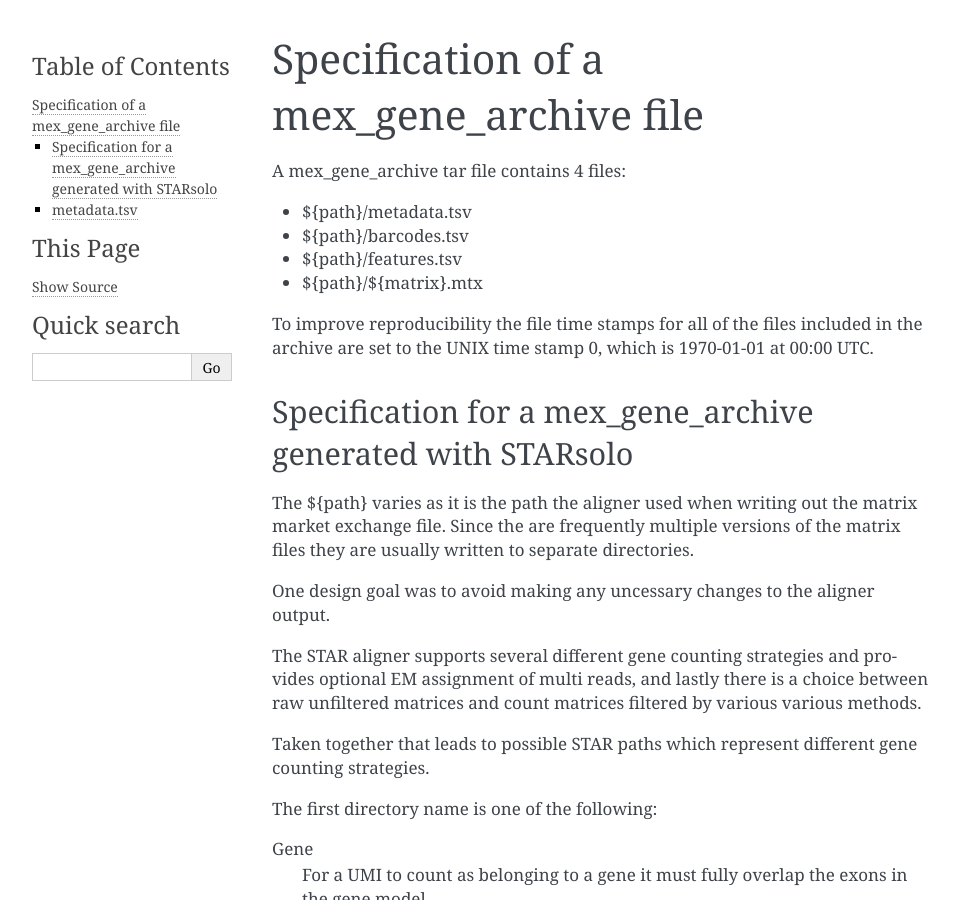
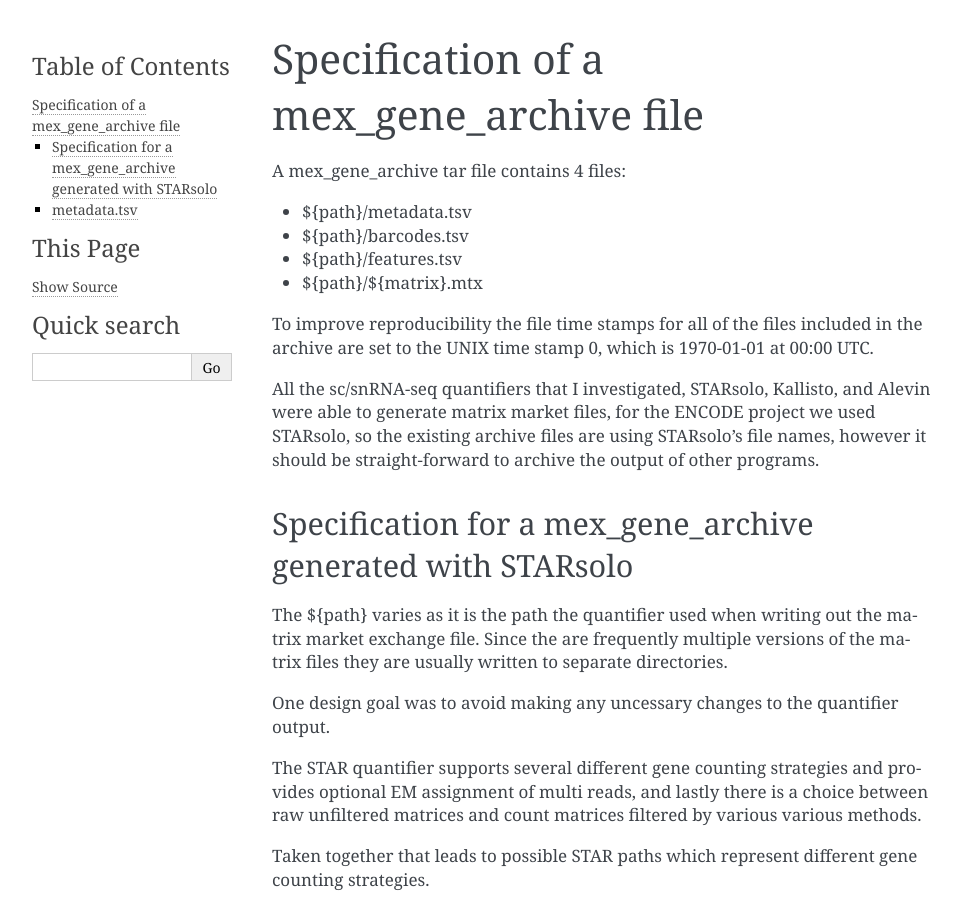
Before and after one commit to detrout/mex_gene_archive, a Sphinx documentation site: the page built from docs/specification.rst, in a window 1280 px wide and 900 px high. Shown: the whole window, without its empty margins (148-1108 px from the left). Built offline with Sphinx 7.4.7, drawn with Linux system fonts in a browser that asks for light colours; some of the changed text lies outside the part shown.

Commit message:
Describe that this should work for kallisto & alevin too
and that this stores quantifications and not alignments.

```diff
--- a/docs/specification.rst
+++ b/docs/specification.rst
@@ -11,18 +11,23 @@ A mex_gene_archive tar file contains 4 files:
 To improve reproducibility the file time stamps for all of the files included in the
 archive are set to the UNIX time stamp 0, which is 1970-01-01 at 00:00 UTC.
 
+All the sc/snRNA-seq quantifiers that I investigated, STARsolo, Kallisto, and Alevin
+were able to generate matrix market files, for the ENCODE project we used STARsolo,
+so the existing archive files are using STARsolo's file names, however it should
+be straight-forward to archive the output of other programs.
+
 
 Specification for a mex_gene_archive generated with STARsolo
 ------------------------------------------------------------
 
-The ${path} varies as it is the path the aligner used when writing out
+The ${path} varies as it is the path the quantifier used when writing out
 the matrix market exchange file. Since the are frequently multiple versions
 of the matrix files they are usually written to separate directories.
 
 One design goal was to avoid making any uncessary changes to the
-aligner output.
+quantifier output.
 
-The STAR aligner supports several different gene counting strategies and provides
+The STAR quantifier supports several different gene counting strategies and provides
 optional EM assignment of multi reads, and lastly there is a choice between
 raw unfiltered matrices and count matrices filtered by various various methods.
 
@@ -107,11 +112,11 @@ output_type
    - unfiltered sparse splice junction count matrix of unique reads
 
 software_version
-   Either the version of the aligner used for the raw matrices, or the
+   Either the version of the quantifier used for the raw matrices, or the
    version of mex_gene_archive used for merged matrices.
 
 arguments
-   Command line arguments used for the aligner.
+   Command line arguments used for the quantifier.
 
 experiment_accession
    An accession ID for the experiment this file was derived from
```
